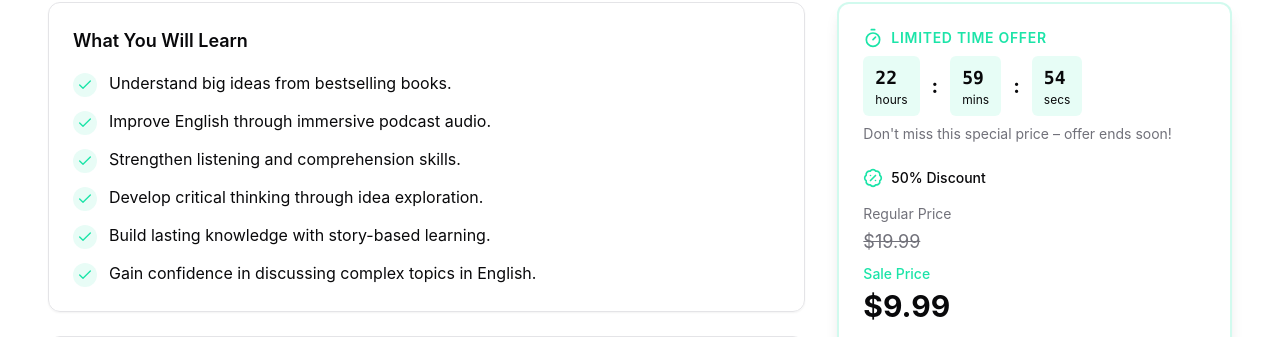
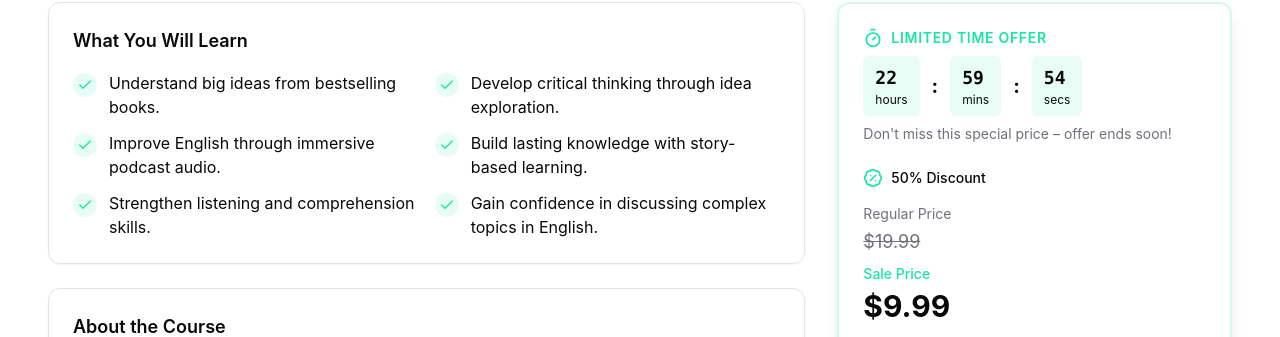
Before and after one commit to a-f-raa2z/bookish-english-adventure, a React (Vite) app: page /course-detail in a window 1280 px wide. Shown: the part 318-655 px from the top of the page. Built offline with nearby package versions, Linux system fonts and the light colour scheme.

Commit message:
Fix: Course overview layout
Refactor the course overview section to use two columns for the check mark items.

```diff
--- a/src/components/CourseOverview.tsx
+++ b/src/components/CourseOverview.tsx
@@ -6,6 +6,19 @@ import CourseTimer from './course/CourseTimer';
 import { Check } from 'lucide-react';
 
 const CourseOverview = () => {
+  // Split learning points into two columns
+  const learningPoints = [
+    "Understand big ideas from bestselling books.",
+    "Improve English through immersive podcast audio.",
+    "Strengthen listening and comprehension skills.",
+    "Develop critical thinking through idea exploration.",
+    "Build lasting knowledge with story-based learning.",
+    "Gain confidence in discussing complex topics in English."
+  ];
+
+  const firstColumn = learningPoints.slice(0, 3);
+  const secondColumn = learningPoints.slice(3);
+
   return (
     <section id="overview" className="section-container">
       <div className="text-center mb-10">
@@ -22,15 +35,10 @@ const CourseOverview = () => {
         <div className="flex-1">
           <div className="glass-card p-6 mb-6">
             <h3 className="text-lg font-semibold mb-4">What You Will Learn</h3>
+            <div className="grid grid-cols-1 md:grid-cols-2 gap-4">
+              {/* First column */}
               <div className="space-y-3">
-              {[
-                "Understand big ideas from bestselling books.",
-                "Improve English through immersive podcast audio.",
-                "Strengthen listening and comprehension skills.",
-                "Develop critical thinking through idea exploration.",
-                "Build lasting knowledge with story-based learning.",
-                "Gain confidence in discussing complex topics in English."
-              ].map((item, index) => (
+                {firstColumn.map((item, index) => (
                   <div key={index} className="flex items-start gap-3">
                     <div className="p-1 bg-primary/10 rounded-full text-primary mt-0.5">
                       <Check className="h-4 w-4" />
@@ -38,6 +46,19 @@ const CourseOverview = () => {
                     <p>{item}</p>
                   </div>
                 ))}
+              </div>
+
+              {/* Second column */}
+              <div className="space-y-3">
+                {secondColumn.map((item, index) => (
+                  <div key={index} className="flex items-start gap-3">
+                    <div className="p-1 bg-primary/10 rounded-full text-primary mt-0.5">
+                      <Check className="h-4 w-4" />
+                    </div>
+                    <p>{item}</p>
+                  </div>
+                ))}
+              </div>
             </div>
           </div>
           <Features />
```
Lines whose indentation alone changed are shown as unchanged.
